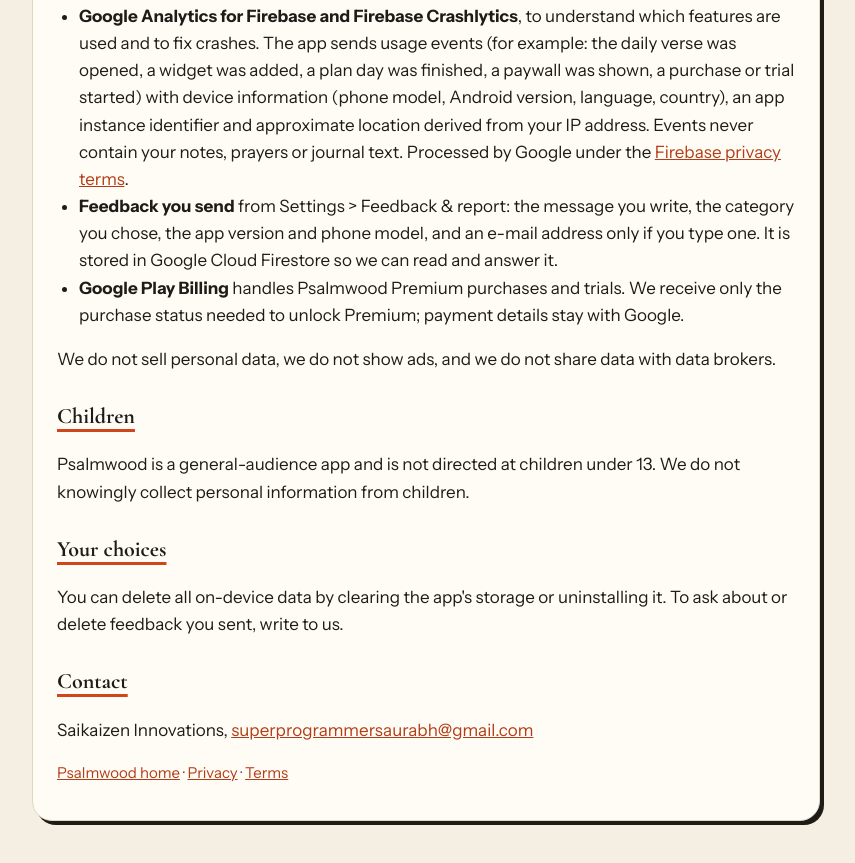
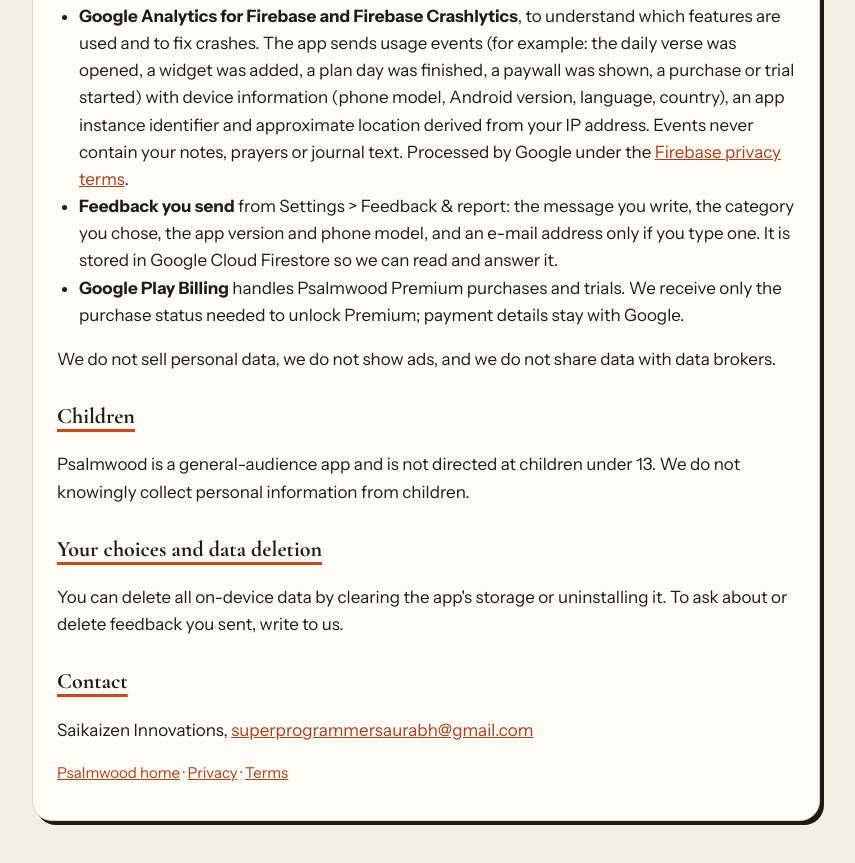
Before and after one commit to saurabhthesuperhero/psalmwood-legal, a plain HTML site: page privacy.html in a window 1280 px wide. Shown: the part 687-1550 px from the top of the page, without its empty margins (214-1069 px from the left). Drawn offline with nearby package versions, Linux system fonts and the light colour scheme.

Commit message:
Anchor for data deletion section

```diff
--- a/privacy.html
+++ b/privacy.html
@@ -51,7 +51,7 @@ needed to unlock Premium; payment details stay with Google.</li>
 <p>Psalmwood is a general-audience app and is not directed at children under 13. We do not knowingly collect
 personal information from children.</p>
 
-<h2>Your choices</h2>
+<h2 id="your-choices">Your choices and data deletion</h2>
 <p>You can delete all on-device data by clearing the app's storage or uninstalling it. To ask about or delete feedback
 you sent, write to us.</p>
 
```
